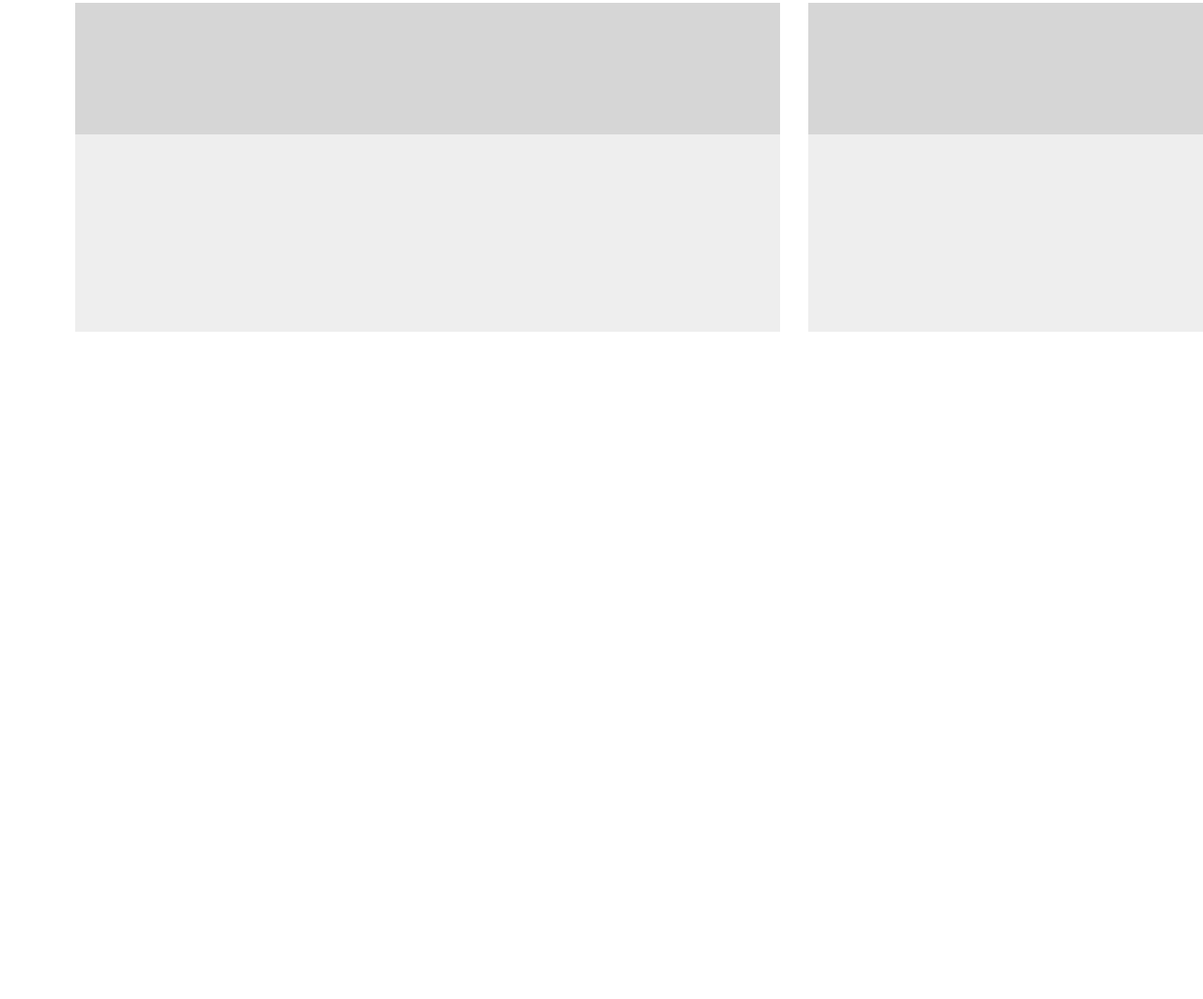
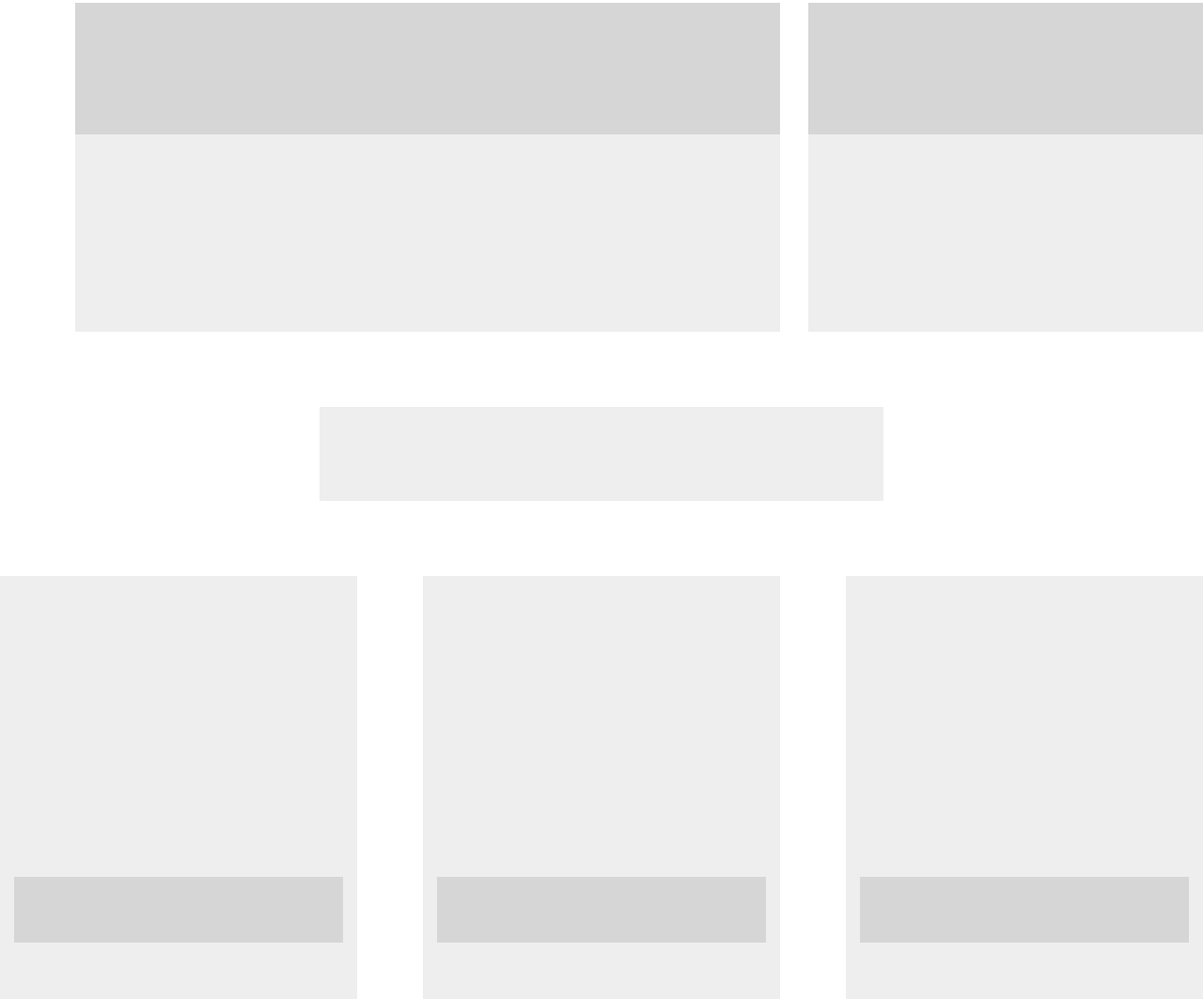
Before and after one commit to curly08/design-teardown, a plain HTML site: page index.html in a window 1280 px wide. Shown: the part 2977-4040 px from the top of the page at 94% size. Before the commit the page ends 3410 px from the top, so only its background shows below. Drawn offline with Linux system fonts and the light colour scheme.

Commit message:
Style resources section

```diff
--- a/index.html
+++ b/index.html
@@ -89,26 +89,24 @@
       </section>
     </section>
     <section class="resources">
-      <section class="resource">
-        <h2></h2>
+      <h2 class="lvl-1"></h2>
+      <div class="resource-sections">
+        <section class="resource lvl-1">
+          <h3></h3>
           <p></p>
+          <div class="btn lvl-2"></div>
         </section>
-      <section class="resource">
-        <h2></h2>
+        <section class="resource lvl-1">
+          <h3></h3>
           <p></p>
+          <div class="btn lvl-2"></div>
         </section>
-      <section class="resource">
-        <h2></h2>
+        <section class="resource lvl-1">
+          <h3></h3>
           <p></p>
+          <div class="btn lvl-2"></div>
         </section>
-      <section class="resource">
-        <h2></h2>
-        <p></p>
-      </section>
-      <section class="resource">
-        <h2></h2>
-        <p></p>
-      </section>
+      </div>
     </section>
     <section class="hero highlighted-workshop">
       <h3></h3>
--- a/style.css
+++ b/style.css
@@ -178,3 +178,32 @@ nav {
 .half-post > h2 {
 	height: 140px;
 }
+
+/* Resources */
+
+.resources > h2 {
+	margin: 80px auto;
+	height: 100px;
+	width: 600px;
+}
+
+.resource-sections {
+	display: flex;
+	justify-content: center;
+	gap: 70px;
+}
+
+.resource {
+	display: flex;
+	flex-direction: column;
+	height: 450px;
+	width: 500px;
+	align-items: center;
+	justify-content: flex-end;
+}
+
+.resource > .btn {
+	height: 70px;
+	width: 350px;
+	margin-bottom: 60px;
+}
```
Lines whose indentation alone changed are shown as unchanged.
